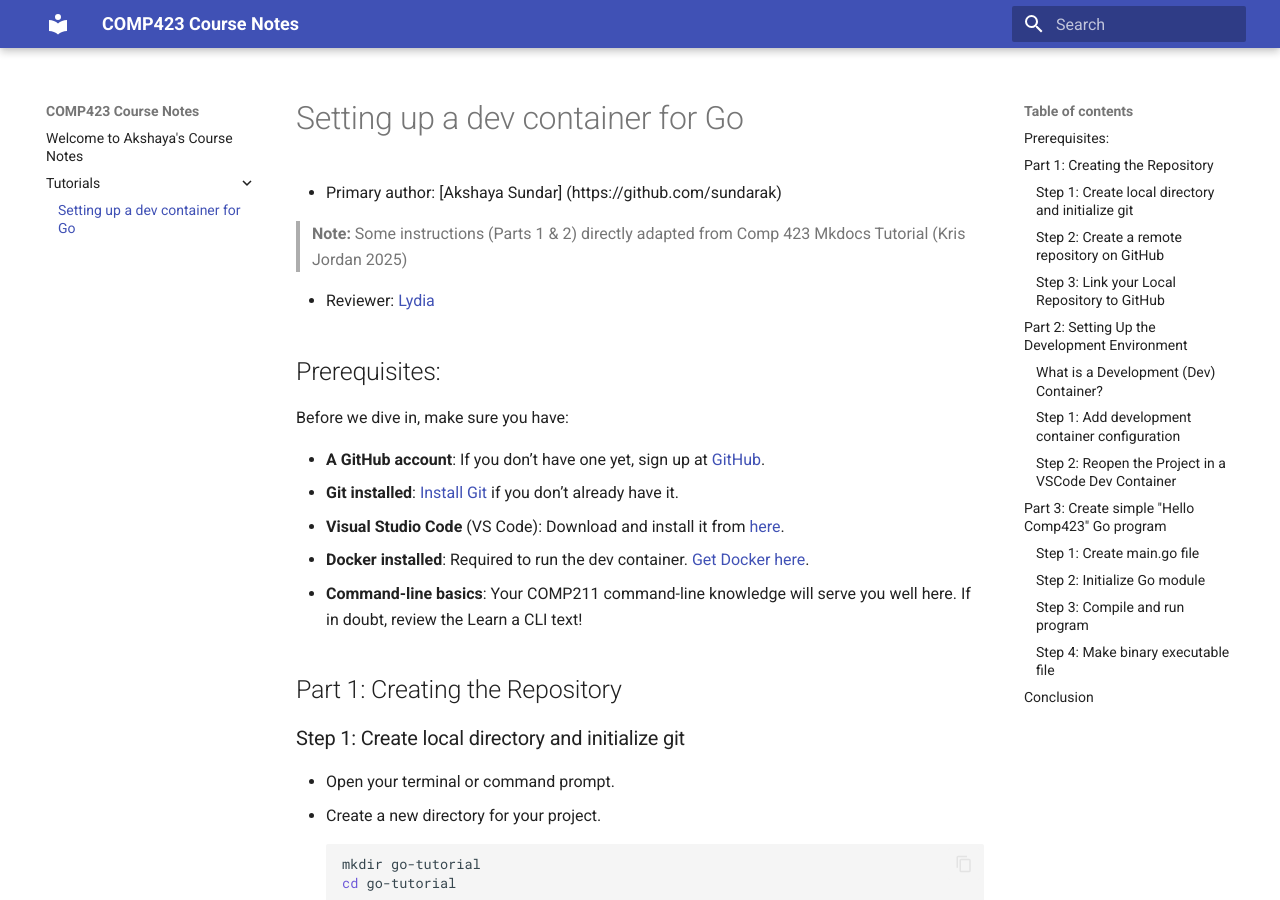
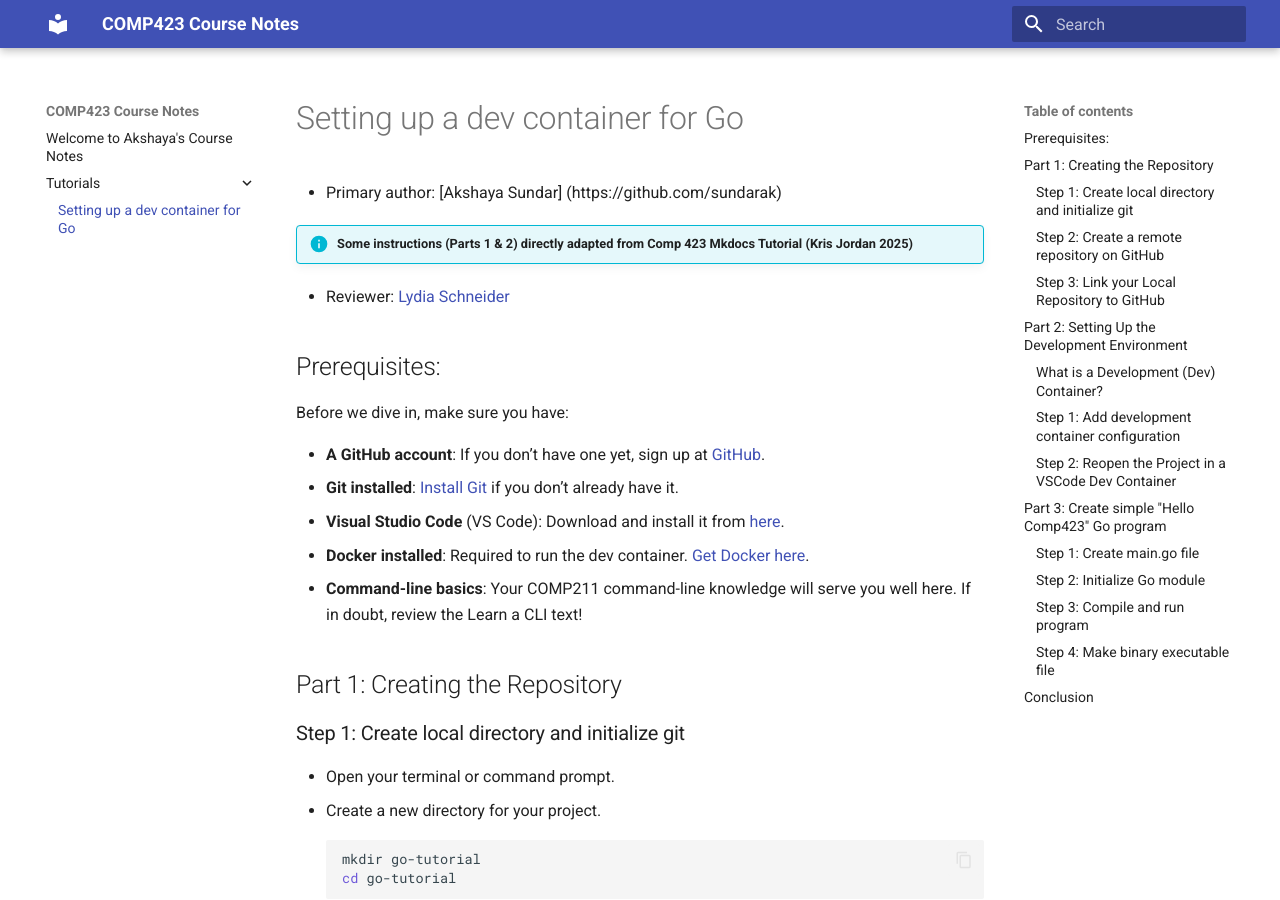
Before and after one commit to sundarak/comp423-course-notes, an MkDocs documentation site: the page built from docs/tutorials/go-setup.md, in a window 1280 px wide and 900 px high. Built offline with MkDocs 1.6.1 and Material for MkDocs 9.7.7, drawn with Linux system fonts in a browser that asks for light colours.

Commit message:
Making a few formating edits

````diff
--- a/docs/tutorials/go-setup.md
+++ b/docs/tutorials/go-setup.md
@@ -1,10 +1,10 @@
 # Setting up a dev container for Go
 * Primary author: [Akshaya Sundar] (https://github.com/sundarak)
 
-> **Note:** Some instructions (Parts 1 & 2) directly adapted from Comp 423 Mkdocs Tutorial (Kris Jordan 2025)
+!!! info "Some instructions (Parts 1 & 2) directly adapted from Comp 423 Mkdocs Tutorial (Kris Jordan 2025)"
 
 
-* Reviewer: [Lydia](https://github.com/lydiaschneider)
+* Reviewer: [Lydia Schneider](https://github.com/lydiaschneider)
 
 ## Prerequisites:
 Before we dive in, make sure you have:
@@ -163,7 +163,7 @@ This will create a binary executable file named main.
 ```
 We run the executable just like always, as done in 211.
 
-> **Note:** ``` go run ``` compiles and executes the main package in one step and is best used for quick testing. It does not create an executable file. ``` go build ``` compiles the program into a binary executable. It is similar to Comp 211's gcc subcommand, which creates the a.out file (the default ouput file given by gcc compiler), which is then executed using ./a.out. While we use the gcc subcommand for C programs, ``` build ``` is used for go.
+!!! info "``` go run ``` compiles and executes the main package in one step and is best used for quick testing. It does not create an executable file. ``` go build ``` compiles the program into a binary executable. It is similar to Comp 211's gcc subcommand, which creates the a.out file (the default ouput file given by gcc compiler), which is then executed using ./a.out. While we use the gcc subcommand for C programs, ``` build ``` is used for go."
 
 
 ## Conclusion
````
